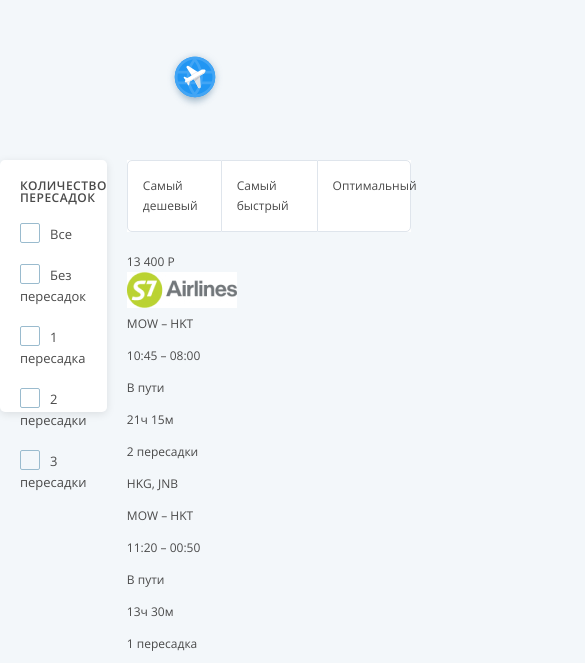
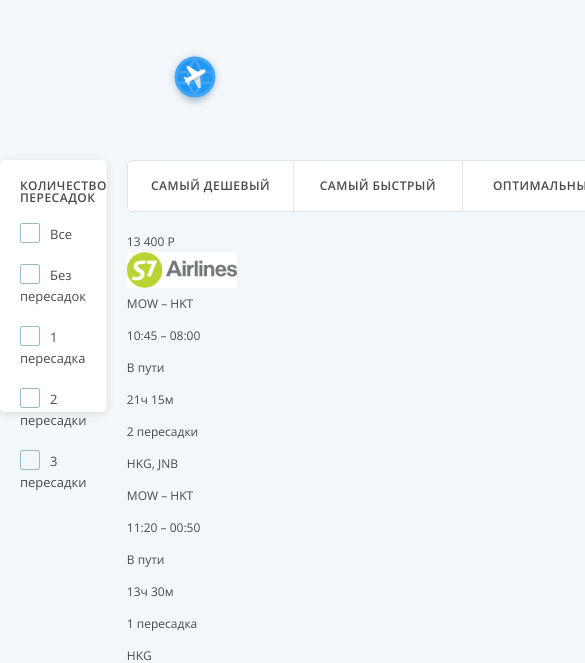
Before and after one commit to Esm322/avia-layout, a website built with webpack: page src/index.html in a window 390 px wide. Shown: the top 663 px of the page, 585 px wide, since content can reach past the window. Built offline with nearby package versions, Linux system fonts and the light colour scheme.

Commit message:
made second filter tablet

```diff
--- a/src/styles/style.css
+++ b/src/styles/style.css
@@ -189,10 +189,10 @@ button {
   margin-bottom: 20px;
   display: flex;
   background-color: #fff;
+  border-radius: 5px;
 }
 
 .radio-list__label {
-  display: block;
   position: relative;
   width: calc(100% / 3);
   padding: 15px;
@@ -223,13 +223,61 @@ button {
   width: 0;
 }
 
+.radio-list__custom {
+  /* position: relative; */
+  display: flex;
+  justify-content: center;
+  font-size: 12px;
+  font-weight: 600;
+  line-height: 20px;
+  letter-spacing: 0.5px;
+  text-transform: uppercase;
+}
+
 .radio-list__custom::before {
   content: '';
   position: absolute;
+  top: 0;
+  left: 0;
+  padding-top: 15px;
+  width: 100%;
+  height: 100%;
+  color: #fff;
+  font-size: 12px;
+  font-weight: 600;
+  line-height: 20px;
+  letter-spacing: 0.5px;
+  text-transform: uppercase;
+  text-align: center;
+  opacity: 0;
 }
 
-.radio-list__label:hover .radio-list__custom::before, .radio-list__label:active .radio-list__custom::before, .radio-list__radio:checked + .radio-list__custom::before {
+.radio-list__label:first-child .radio-list__custom::before {
+  content: 'Самый дешевый';
+  border-bottom-left-radius: 5px;
+  border-top-left-radius: 5px;
+}
+
+.radio-list__label:nth-child(2) .radio-list__custom::before {
+  content: 'Самый быстрый';
+  border-radius: 0;
+}
+
+.radio-list__label:last-child .radio-list__custom::before {
+  content: 'Оптимальный';
+  border-bottom-right-radius: 5px;
+  border-top-right-radius: 5px;
+}
+
+.radio-list__label:hover .radio-list__custom::before, .radio-list__radio:checked + .radio-list__custom::before {
   outline: 1px solid #2196F3;
   background-color: #2196F3;
   color: #fff;
+  opacity: 1;
 }
+
+/*  */
+
+.tickets-list {
+  width: 502px;
+}
```
